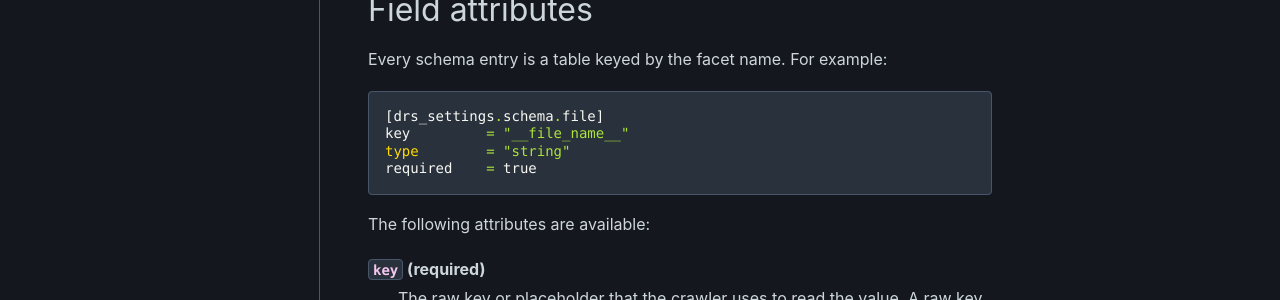
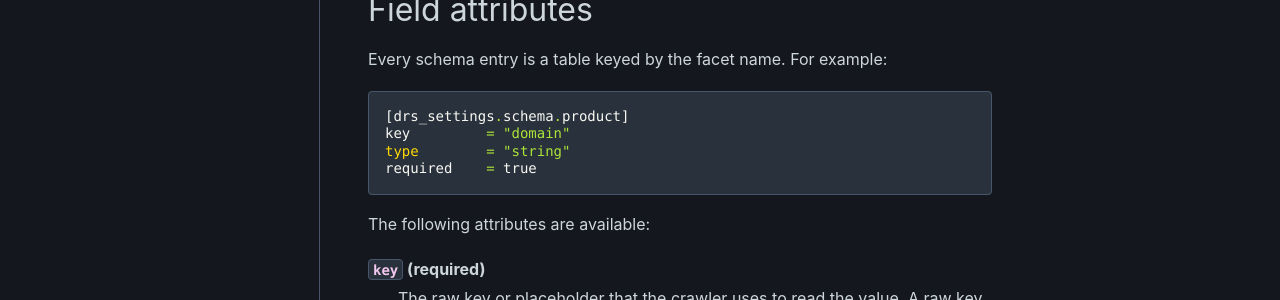
Before and after one commit to freva-org/metadata-crawler, a Sphinx documentation site: the page built from docs/source/chapter2-config/sec5-schema.rst, in a window 1280 px wide and 900 px high. Shown: the part 393-693 px from the top of the window. Built offline with Sphinx 7.4.7 and the PyData theme 0.15.4, drawn with Linux system fonts in a browser that asks for light colours.

Commit message:
Fix typos.

```diff
--- a/docs/source/chapter2-config/sec5-schema.rst
+++ b/docs/source/chapter2-config/sec5-schema.rst
@@ -10,8 +10,8 @@ Field attributes
 
 Every schema entry is a table keyed by the facet name. For example::
 
-   [drs_settings.schema.file]
-   key         = "__file_name__"
+   [drs_settings.schema.product]
+   key         = "domain"
    type        = "string"
    required    = true
 
```
